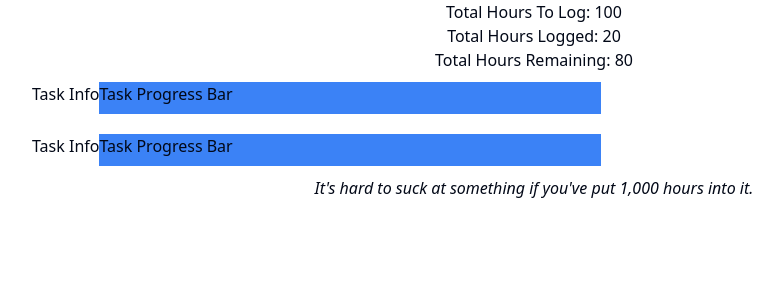
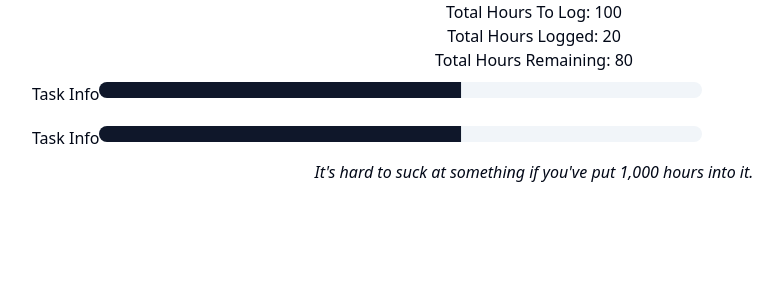
Before and after one commit to mark-torres10/youSuckTimer, a React (Create React App) app: page / in a window 1280 px wide. Shown: the top 300 px of the page, without its empty margins (106-889 px from the left). Built offline with nearby package versions, Linux system fonts and the light colour scheme.

Commit message:
add working shadcn progress bar

```diff
--- a/package.json
+++ b/package.json
@@ -3,6 +3,7 @@
   "version": "0.1.0",
   "private": true,
   "dependencies": {
+    "@radix-ui/react-progress": "^1.0.3",
     "@testing-library/jest-dom": "^5.17.0",
     "@testing-library/react": "^13.4.0",
     "@testing-library/user-event": "^13.5.0",
--- a/src/components/TaskProgressBar.js
+++ b/src/components/TaskProgressBar.js
@@ -1,11 +1,10 @@
-import React from 'react'
+import React from 'react';
+import { Progress } from "./ui/progress";
 
 import '../styles/TaskProgressBar.css'
 
 export default function TaskProgressBar() {
   return (
-    <div className="w-1/2 bg-blue-500 h-8">
-      Task Progress Bar
-    </div>
+    <Progress value={60} className="w-[60%]"/>
   )
 }
--- /dev/null
+++ b/src/components/ui/progress.jsx
@@ -0,0 +1,18 @@
+import * as React from "react"
+import * as ProgressPrimitive from "@radix-ui/react-progress"
+
+import { cn } from "../../lib/utils"
+
+const Progress = React.forwardRef(({ className, value, ...props }, ref) => (
+  <ProgressPrimitive.Root
+    ref={ref}
+    className={cn("relative h-4 w-full overflow-hidden rounded-full bg-secondary", className)}
+    {...props}>
+    <ProgressPrimitive.Indicator
+      className="h-full w-full flex-1 bg-primary transition-all"
+      style={{ transform: `translateX(-${100 - (value || 0)}%)` }} />
+  </ProgressPrimitive.Root>
+))
+Progress.displayName = ProgressPrimitive.Root.displayName
+
+export { Progress }
--- a/tsconfig.json
+++ b/tsconfig.json
@@ -1,3 +1,2 @@
-{
-
-}
+// not used, but required for shadcn to work.
+{}
```
Also changed, not shown: components.json, src/lib/utils.js (line endings or trailing spaces), 1 other file (tests, documents, lock files or other folders).
